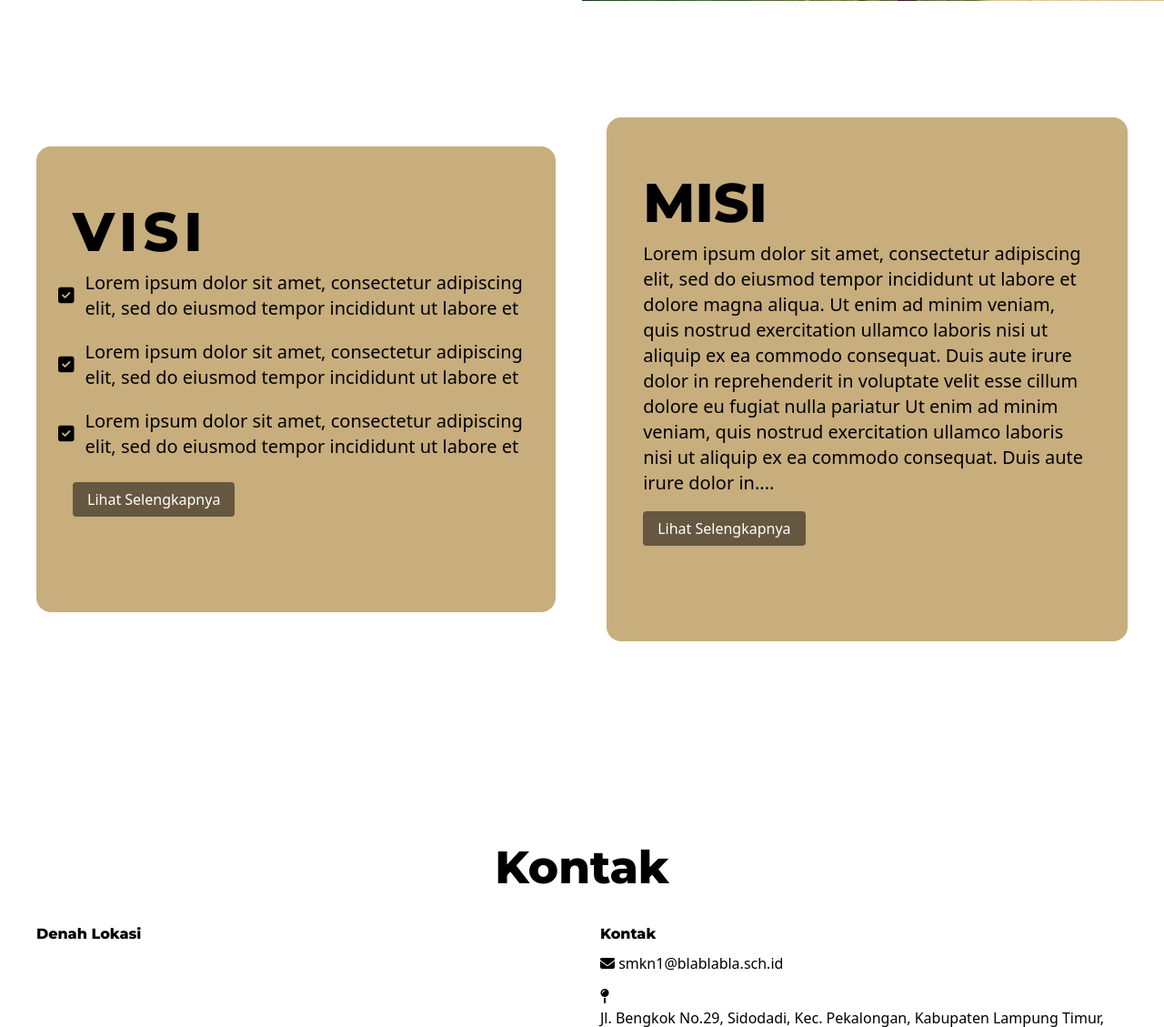
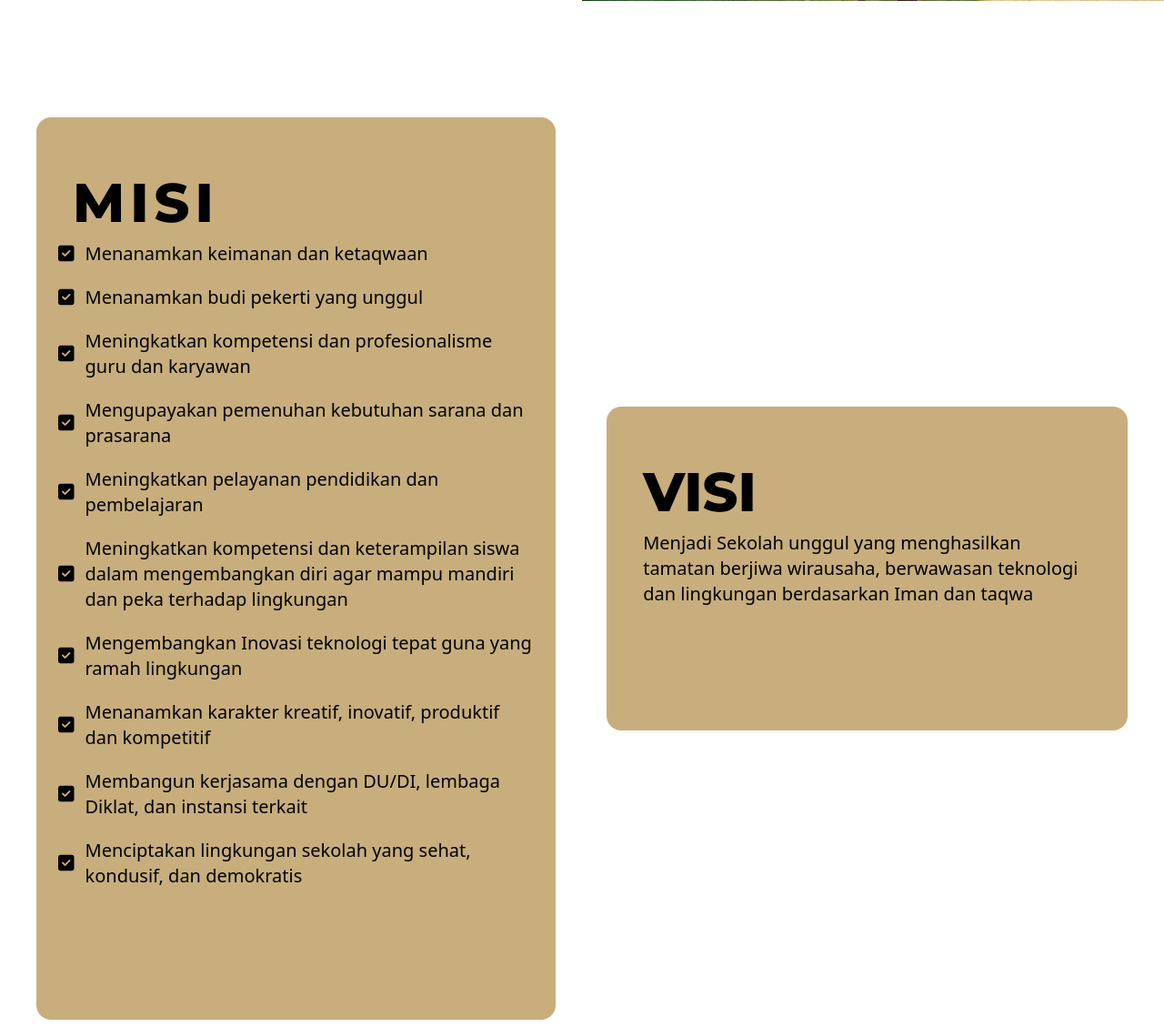
Before and after one commit to RizkiAlfaina/KAPSEL, a PHP site: page / in a window 1280 px wide. Shown: the part 1953-3082 px from the top of the page at 91% size. Run offline with PHP 8.4, Linux system fonts and the light colour scheme; data comes from the database, SQL or seed files in the repository; some libraries are stand-ins or nearby versions; some web fonts are replaced; grey boxes are pictures that could not be loaded.

Commit message:
visi misi

```diff
--- a/index.php
+++ b/index.php
@@ -191,31 +191,53 @@ if (isset($_GET['t_id'])) {
       </section>
       <section id="visimisi" class="flex flex-col md:flex-row items-center md:justify-center gap-14 pt-32 pb-56 px-10">
         <div class="rounded-2xl bg-[#C8AE7D] pt-16 pb-28 px-6 basis-1/2">
-          <h2 class="text-black text-6xl font-extrabold font-Montserrat tracking-widest indent-4 mb-3">VISI</h2>
+          <h2 class="text-black text-6xl font-extrabold font-Montserrat tracking-widest indent-4 mb-3">MISI</h2>
           <ul class="flex flex-col gap-5 mb-8 text-xl font-normal">
             <li class="flex items-center gap-3">
               <i class="fa-solid fa-square-check"></i>
-              <p class="align-middle ">Lorem ipsum dolor sit amet, consectetur adipiscing elit, sed do eiusmod tempor incididunt ut labore et</p>
+              <p class="align-middle ">Menanamkan keimanan dan ketaqwaan</p>
             </li>
             <li class="flex items-center gap-3">
               <i class="fa-solid fa-square-check"></i>
-              <p class="align-middle">Lorem ipsum dolor sit amet, consectetur adipiscing elit, sed do eiusmod tempor incididunt ut labore et</p>
+              <p class="align-middle">Menanamkan budi pekerti yang unggul</p>
             </li>
             <li class="flex items-center gap-3">
               <i class="fa-solid fa-square-check"></i>
-              <p class="align-middle">Lorem ipsum dolor sit amet, consectetur adipiscing elit, sed do eiusmod tempor incididunt ut labore et</p>
+              <p class="align-middle">Meningkatkan kompetensi dan profesionalisme guru dan karyawan</p>
+            </li>
+            <li class="flex items-center gap-3">
+              <i class="fa-solid fa-square-check"></i>
+              <p class="align-middle">Mengupayakan pemenuhan kebutuhan sarana dan prasarana</p>
+            </li>
+            <li class="flex items-center gap-3">
+              <i class="fa-solid fa-square-check"></i>
+              <p class="align-middle">Meningkatkan pelayanan pendidikan dan pembelajaran</p>
+            </li>
+            <li class="flex items-center gap-3">
+              <i class="fa-solid fa-square-check"></i>
+              <p class="align-middle">Meningkatkan kompetensi dan keterampilan siswa dalam mengembangkan diri agar mampu mandiri dan peka terhadap lingkungan</p>
+            </li>
+            <li class="flex items-center gap-3">
+              <i class="fa-solid fa-square-check"></i>
+              <p class="align-middle">Mengembangkan Inovasi teknologi tepat guna yang ramah lingkungan</p>
+            </li>
+            <li class="flex items-center gap-3">
+              <i class="fa-solid fa-square-check"></i>
+              <p class="align-middle">Menanamkan karakter kreatif, inovatif, produktif dan kompetitif</p>
+            </li>
+            <li class="flex items-center gap-3">
+              <i class="fa-solid fa-square-check"></i>
+              <p class="align-middle">Membangun kerjasama dengan DU/DI, lembaga Diklat, dan instansi terkait</p>
+            </li>
+            <li class="flex items-center gap-3">
+              <i class="fa-solid fa-square-check"></i>
+              <p class="align-middle">Menciptakan lingkungan sekolah yang sehat, kondusif, dan demokratis</p>
             </li>
           </ul>
-          <a href="" class="bg-[#655740] text-white rounded px-4 py-2 ml-4">Lihat Selengkapnya</a>
         </div>
         <div class="rounded-2xl bg-[#C8AE7D] pt-16 pb-28 px-10 basis-1/2">
-          <h2 class="text-black text-6xl font-extrabold font-Montserrat mb-3">MISI</h2>
-          <p class="mb-6 text-xl font-normal">
-            Lorem ipsum dolor sit amet, consectetur adipiscing elit, sed do eiusmod tempor incididunt ut labore et dolore magna aliqua. Ut enim ad minim veniam, quis nostrud exercitation ullamco laboris nisi ut aliquip ex ea commodo
-            consequat. Duis aute irure dolor in reprehenderit in voluptate velit esse cillum dolore eu fugiat nulla pariatur Ut enim ad minim veniam, quis nostrud exercitation ullamco laboris nisi ut aliquip ex ea commodo consequat. Duis
-            aute irure dolor in....
-          </p>
-          <a href="" class="bg-[#655740] text-white rounded px-4 py-2">Lihat Selengkapnya</a>
+          <h2 class="text-black text-6xl font-extrabold font-Montserrat mb-3">VISI</h2>
+          <p class="mb-6 text-xl font-normal">Menjadi Sekolah unggul yang menghasilkan tamatan berjiwa wirausaha, berwawasan teknologi dan lingkungan berdasarkan Iman dan taqwa</p>
         </div>
       </section>
       <h1 class="text-black text-[50px] font-extrabold font-Montserrat leading-none text-center mb-10">Kontak</h1>
```
